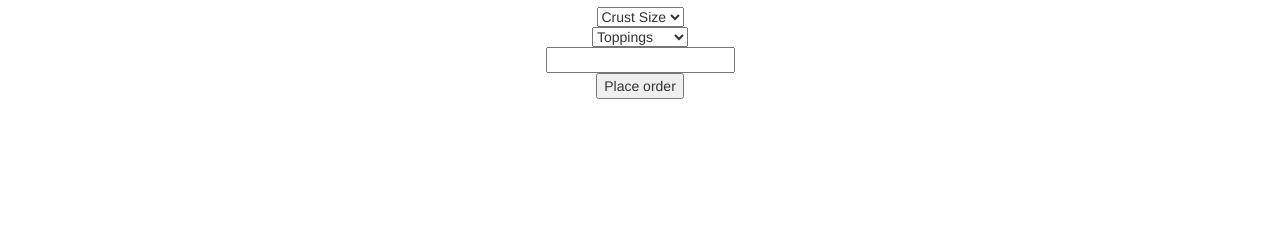
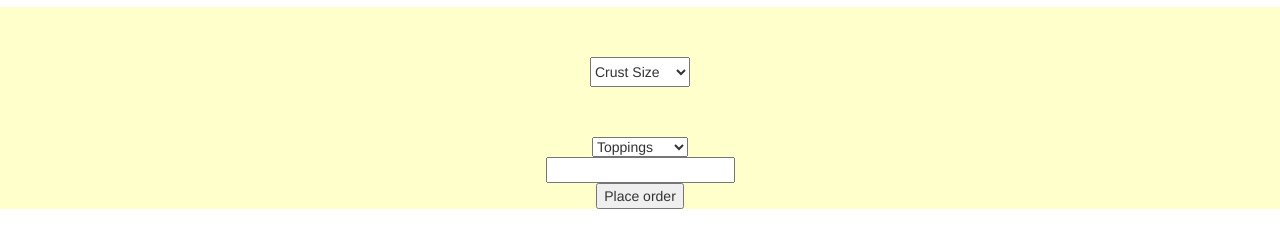
Before and after one commit to AlexGarcia2/pizzeria, a plain HTML site: page index.html in a window 1280 px wide. Shown: the part 63-310 px from the top of the page. Drawn offline with Linux system fonts and the light colour scheme.

Commit message:
adding css styles

```diff
--- a/css/styles.css
+++ b/css/styles.css
@@ -1,3 +1,9 @@
 #form {
   text-align: center;
+  background-color: #ffc;
 }
+#crust {
+  width: 100px;
+  height: 30px;
+  margin: 50px;
+}
```
